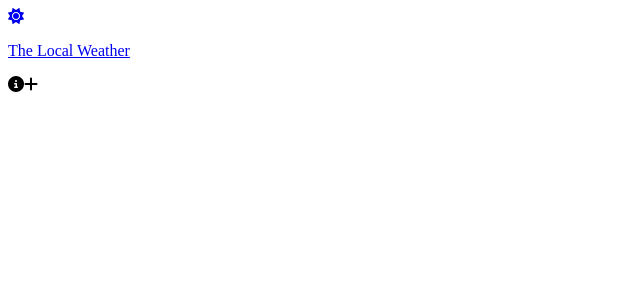
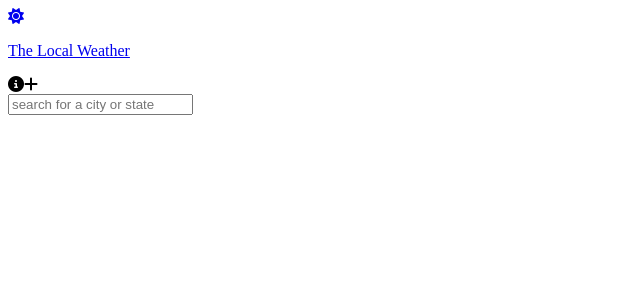
Before and after one commit to codinci/weather-app, a Vue app: page / in a window 1280 px wide. Shown: the top 300 px of the page, without its empty margins (0-640 px from the left). Built offline with nearby package versions, Linux system fonts and the light colour scheme; the HTML template or start-up script is replaced by a standard one.

Commit message:
using mapbox api to search city

```diff
--- a/package.json
+++ b/package.json
@@ -8,6 +8,7 @@
     "preview": "vite preview"
   },
   "dependencies": {
+    "axios": "^1.4.0",
     "vue": "^3.2.47",
     "vue-router": "^4.1.6"
   },
--- a/src/views/HomeView.vue
+++ b/src/views/HomeView.vue
@@ -1,7 +1,48 @@
 <script setup>
+import { ref } from 'vue';
+import axios from 'axios';
+
+const searchQuery = ref("");
+const queryTimeout = ref(null);
+const mapboxSearchResults = ref(null)
+const getSearchResults = () => {
+  const MAPBOX_API_KEY = import.meta.env.VITE_MAPBOX_API_KEY;
+
+  clearTimeout(queryTimeout.value);
+  queryTimeout.value = setTimeout(async() => {
+    if (searchQuery.value !== '') {
+      const result = await axios.get(
+        `https://api.mapbox.com/geocoding/v5/mapbox.places/${searchQuery.value}
+        .json?access_token=${MAPBOX_API_KEY}&types=place`
+      );
+      mapboxSearchResults.value = result.data.features;
+      return;
+    }
+    mapboxSearchResults.value = null
+  }, 300)
+
+}
 </script>
 
 <template>
-  <main>
+  <main class="container text-white">
+    <div class="pt-4 mb-8 relative">
+      <input
+      type="text"
+      v-model="searchQuery"
+      @input="getSearchResults"
+      placeholder="search for a city or state"
+      class="py-2 pt-1 w-full bg-transparent border-b focus:border-weather-secondary
+      focus:outline-none focus: shadow-[0px_1px_0_0_#004E71]"
+      />
+      <ul class="absoute bg-weather-secondary text-white
+       w-full shadow-md px-1 py-2 top-[66px]"
+       v-if="mapboxSearchResults">
+        <li v-for="searchResult in mapboxSearchResults" :key="searchResult.id"
+        class="py-2 cursor-pointer">
+      {{searchResult.place_name}}
+      </li>
+      </ul>
+    </div>
   </main>
 </template>
```
Also changed, not shown: 2 other files (tests, documents, lock files or other folders).
